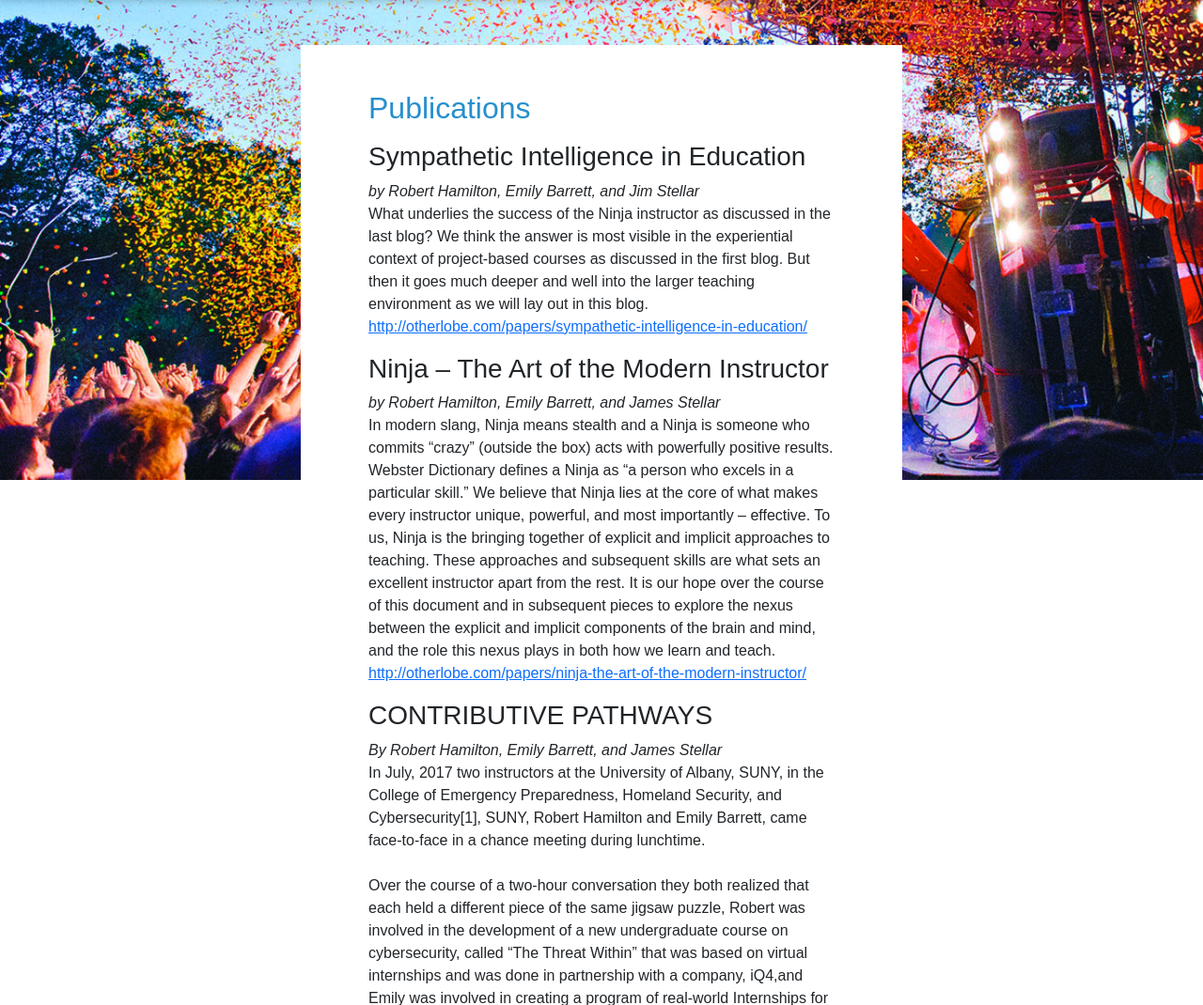
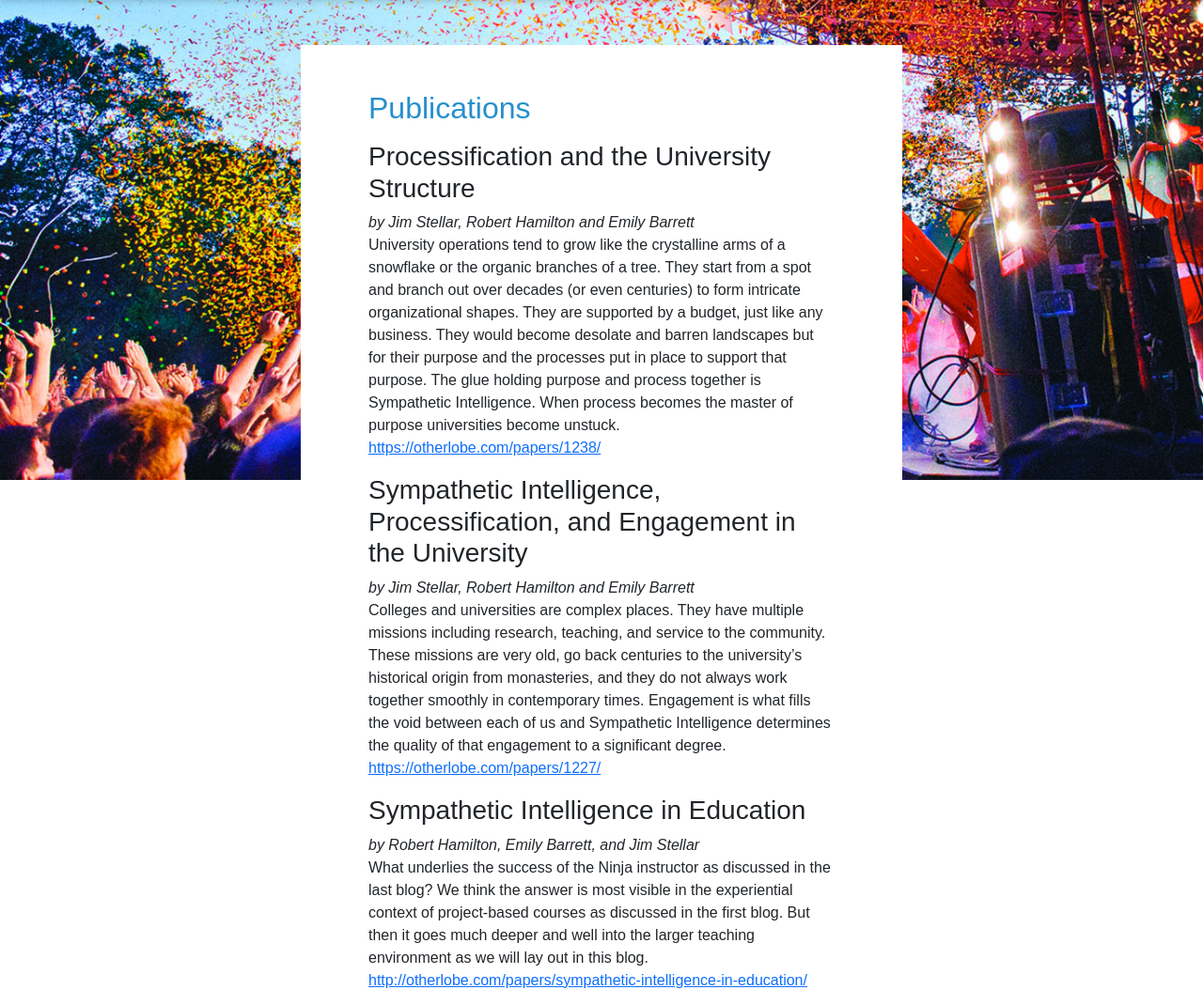
Before and after one commit to Sympathetic-Intelligence/tcfsi-flask-app, a Flask app: page /publications in a window 1280 px wide. Shown: the part 158-1228 px from the top of the page at 94% size. Run offline with Flask 3, Linux system fonts and the light colour scheme.

Commit message:
Update publications.html
Added two further publications - Processification and the University and SI, Processification and Engagement in the University.

```diff
--- a/templates/publications.html
+++ b/templates/publications.html
@@ -12,6 +12,22 @@
 				<div class="col-lg-6 bg-white mt-5">
 					<div class="inner-main-content">
 						<h2 class="mb-3"> Publications</h2>
+
+						<h3>Processification and the University Structure</h3>
+						<em>by Jim Stellar, Robert Hamilton and Emily Barrett</em>
+
+						<p>
+						University operations tend to grow like the crystalline arms of a snowflake or the organic branches of a tree. They start from a spot and branch out over decades (or even centuries) to form intricate organizational shapes. They are supported by a budget, just like any business. They would become desolate and barren landscapes but for their purpose and the processes put in place to support that purpose. The glue holding purpose and process together is Sympathetic Intelligence. When process becomes the master of purpose universities become unstuck.
+						<a href="https://otherlobe.com/papers/1238/" target="blank">https://otherlobe.com/papers/1238/</a>
+						</p>
+
+						<h3>Sympathetic Intelligence, Processification, and Engagement in the University</h3>
+						<em>by Jim Stellar, Robert Hamilton and Emily Barrett</em>
+
+						<p>
+						Colleges and universities are complex places. They have multiple missions including research, teaching, and service to the community. These missions are very old, go back centuries to the university’s historical origin from monasteries, and they do not always work together smoothly in contemporary times. Engagement is what fills the void between each of us and Sympathetic Intelligence determines the quality of that engagement to a significant degree.
+						<a href="https://otherlobe.com/papers/1227/" target="blank">https://otherlobe.com/papers/1227/</a>
+						</p>
 
 						<h3>Sympathetic Intelligence in Education</h3>
 						<em>by Robert Hamilton, Emily Barrett, and Jim Stellar</em>
```
